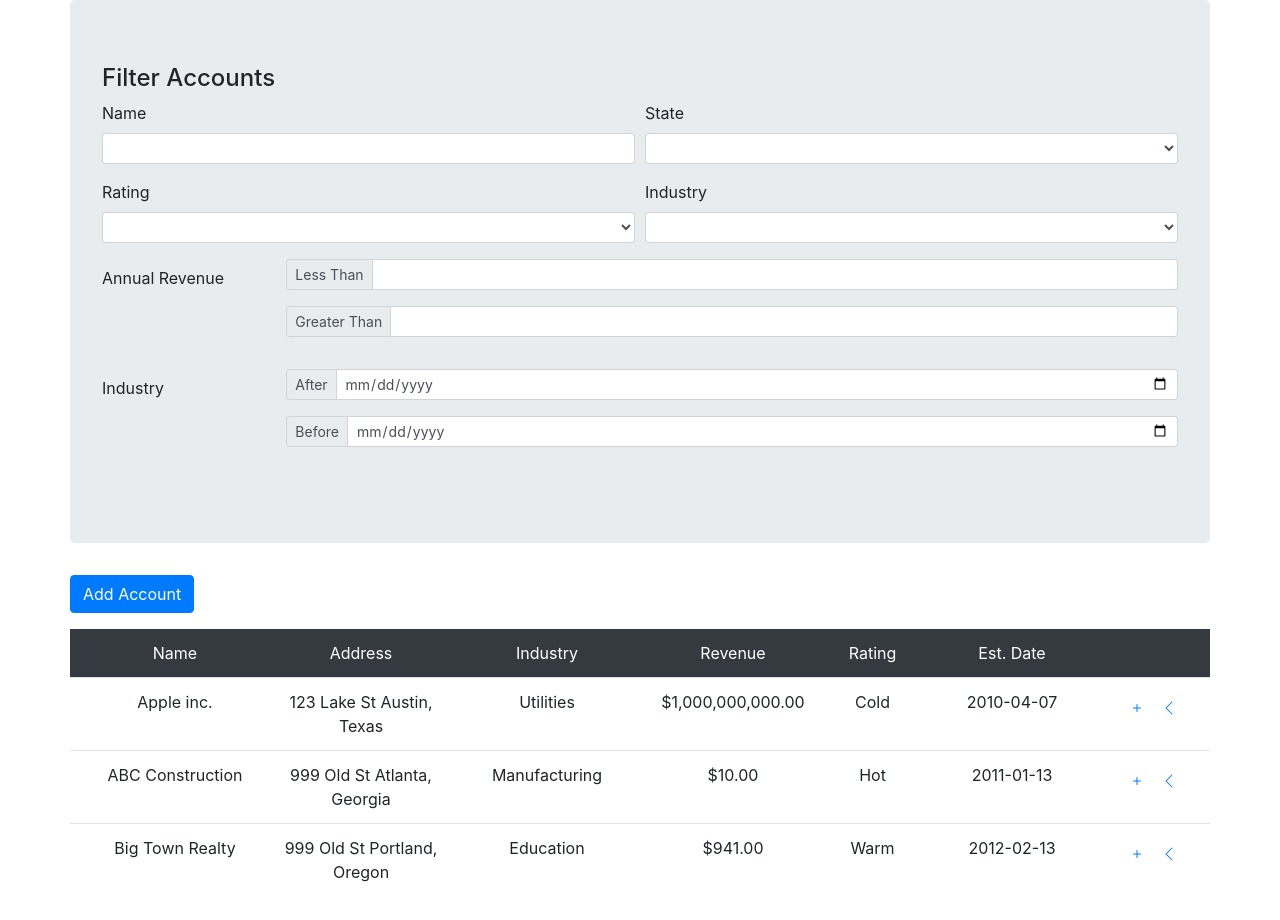
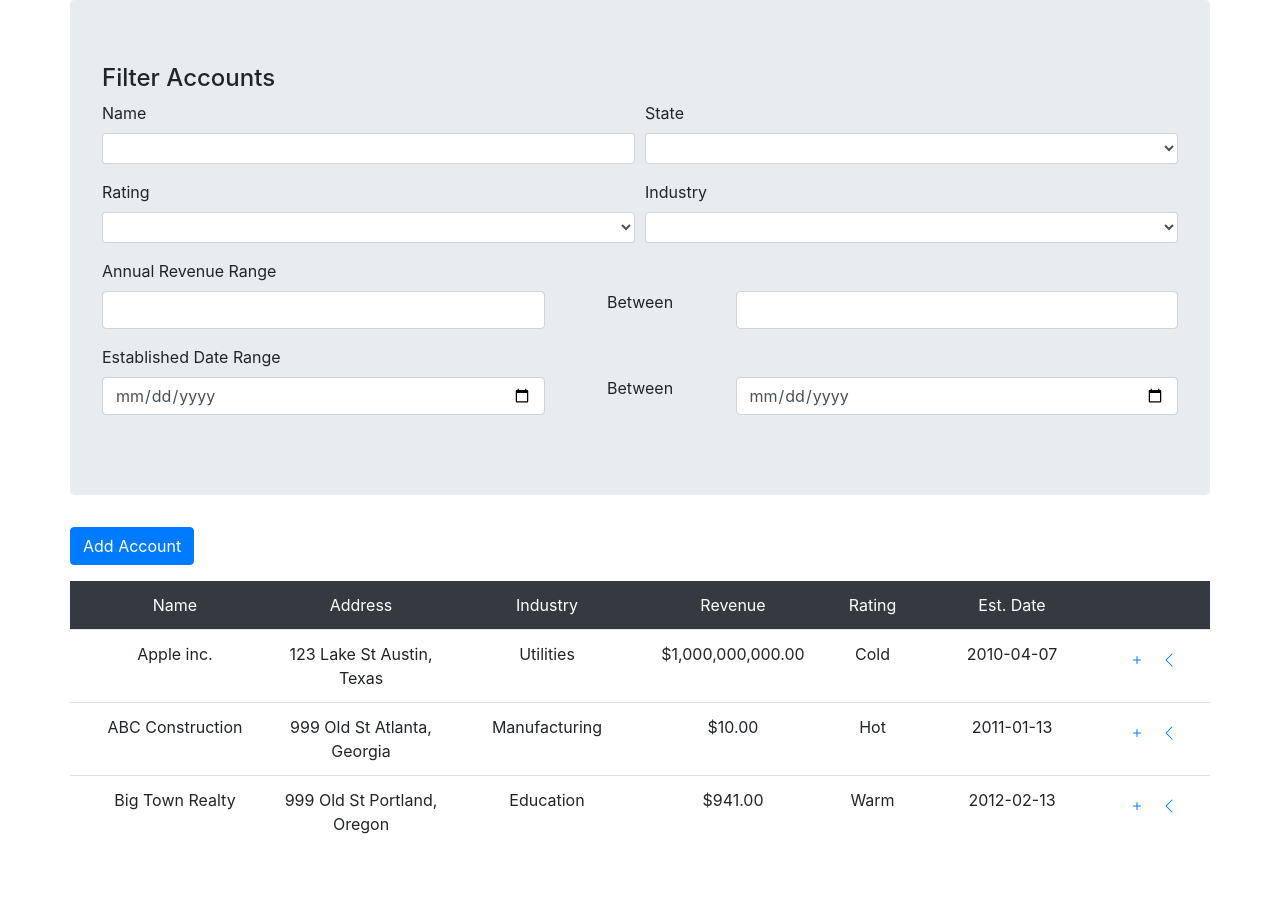
Before and after one commit to jayfunk/simple-contacts, a React (Create React App) app: page / in a window 1280 px wide. Shown: the top 920 px of the page. After the commit the page ends 896 px from the top, so only its background shows below. Built offline with nearby package versions, Linux system fonts and the light colour scheme.

Commit message:
Updated layout on filter page

```diff
--- a/src/AccountFilters.js
+++ b/src/AccountFilters.js
@@ -3,6 +3,8 @@ import PropTypes from 'prop-types';
 import {Form, Col, Row, Jumbotron, InputGroup} from 'react-bootstrap';
 
 import {RATING_OPTIONS, INDUSTRY_OPTIONS, STATE_OPTIONS} from './constants';
+
+import './accountFilters.css';
 
 class AccountFilters extends Component {
   constructor(props) {
@@ -130,64 +132,64 @@ class AccountFilters extends Component {
               </Form.Control>
             </Form.Group>
           </Form.Row>
-          <Form.Group as={Row} controlId="annualRevenue">
-            <Form.Label column sm={2}>
-              Annual Revenue
-            </Form.Label>
-            <Col>
-              <InputGroup size="sm" className="mb-3">
-                <InputGroup.Prepend>
-                  <InputGroup.Text id="basic-addon1">Less Than</InputGroup.Text>
-                </InputGroup.Prepend>
+          <Form.Row>
+            <Form.Group as={Col} controlId="annualRevenue">
+              <Form.Label>Annual Revenue Range</Form.Label>
               <Form.Control
                 name="lessAnnualRevenue"
                 type="number"
                 value={this.state.annualRevenue.lessAnnualRevenue}
                 onChange={this.handleRevenueChange}
               />
-              </InputGroup>
-              <InputGroup size="sm" className="mb-3">
-                <InputGroup.Prepend>
-                  <InputGroup.Text id="basic-addon1">Greater Than</InputGroup.Text>
-                </InputGroup.Prepend>
+            </Form.Group>
+            <div className="col-md-2 form-separator">
+              <span>Between</span>
+            </div>
+            <Form.Group as={Col} controlId="annualRevenue">
+              <Form.Label
+                style={{
+                  visibility: 'hidden'
+                }}
+              >
+                Annual Revenue
+              </Form.Label>
               <Form.Control
                 name="greaterAnnualRevenue"
                 type="number"
                 value={this.state.annualRevenue.greaterAnnualRevenue}
                 onChange={this.handleRevenueChange}
               />
-              </InputGroup>
-            </Col>
             </Form.Group>
-          <Form.Group as={Row} controlId="industry">
-            <Form.Label column sm={2}>
-              Industry
-            </Form.Label>
-            <Col>
-              <InputGroup size="sm" className="mb-3">
-                <InputGroup.Prepend>
-                  <InputGroup.Text id="basic-addon1">After</InputGroup.Text>
-                </InputGroup.Prepend>
+          </Form.Row>
+          <Form.Row>
+            <Form.Group as={Col} controlId="annualRevenue">
+              <Form.Label>Established Date Range</Form.Label>
               <Form.Control
                 name="afterEstablishedDate"
                 type="date"
                 value={this.state.establishedDate.afterEstablishedDate}
                 onChange={this.handleEstablishedDateChange}
               />
-              </InputGroup>
-              <InputGroup size="sm" className="mb-3">
-                <InputGroup.Prepend>
-                  <InputGroup.Text id="basic-addon1">Before</InputGroup.Text>
-                </InputGroup.Prepend>
+            </Form.Group>
+            <div className="col-md-2 form-separator">
+              <span>Between</span>
+            </div>
+            <Form.Group as={Col} controlId="annualRevenue">
+              <Form.Label
+                style={{
+                  visibility: 'hidden'
+                }}
+              >
+                Established Date Range
+              </Form.Label>
               <Form.Control
                 name="beforeEstablishedDate"
                 type="date"
                 value={this.state.establishedDate.beforeEstablishedDate}
                 onChange={this.handleEstablishedDateChange}
               />
-              </InputGroup>
-            </Col>
             </Form.Group>
+          </Form.Row>
         </Form>
       </Jumbotron>
     );
--- /dev/null
+++ b/src/accountFilters.css
@@ -0,0 +1,5 @@
+form .form-separator {
+  display: flex;
+  align-items: center;
+  justify-content: center;
+}
```
Lines whose indentation alone changed are shown as unchanged.
